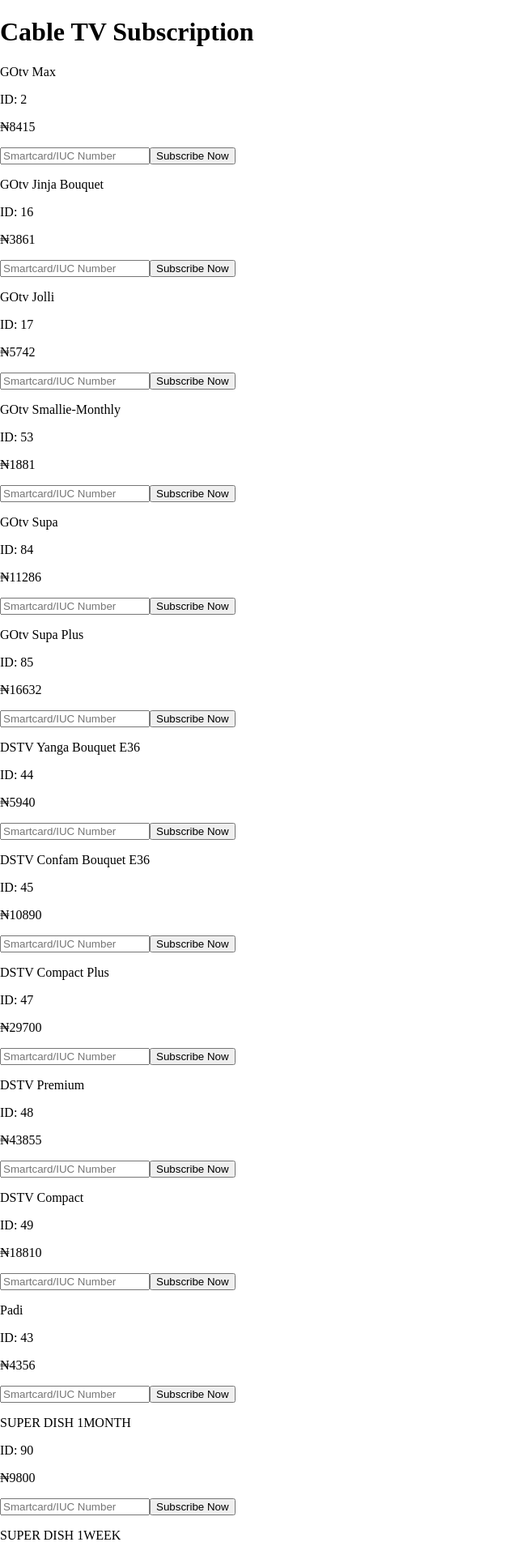
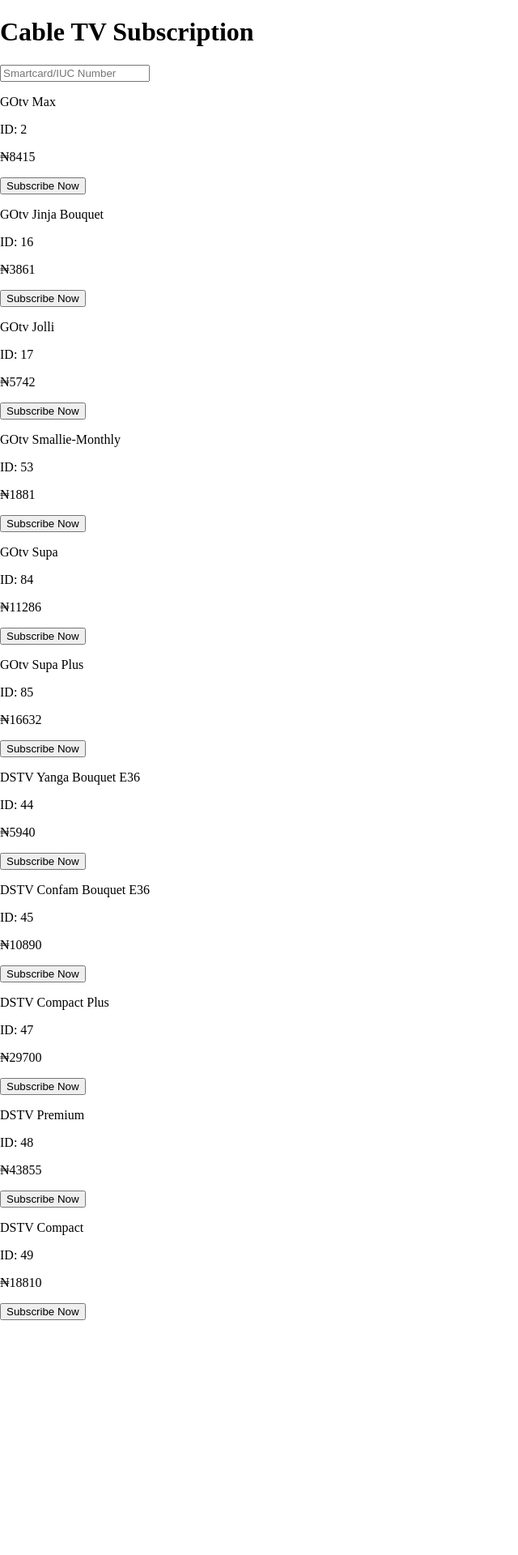
Before and after one commit to b2703872-del/Exlowg, a Next.js app: page /cable in a window 1280 px wide. Shown: the top 1920 px of the page at 81% size, without its empty margins (0-640 px from the left). After the commit the page ends 1630 px from the top, so only its background shows below. Built offline with nearby package versions, Linux system fonts and the light colour scheme.

Commit message:
Add subscription functionality for cable plans

```diff
--- a/app/cable/page.tsx
+++ b/app/cable/page.tsx
@@ -1,3 +1,6 @@
+"use client"
+import { useState } from "react"
+
 const cablePlans = [
   // GOTV
   { id: 2, name: "GOtv Max", amount: 8415 },
@@ -13,30 +16,59 @@
   { id: 47, name: "DSTV Compact Plus", amount: 29700 },
   { id: 48, name: "DSTV Premium", amount: 43855 },
   { id: 49, name: "DSTV Compact", amount: 18810 },
-
-  // OTHER
-  { id: 43, name: "Padi", amount: 4356 },
-  { id: 90, name: "SUPER DISH 1MONTH", amount: 9800 },
-  { id: 95, name: "SUPER DISH 1WEEK", amount: 3300 },
-  { id: 88, name: "BASIC DISH 1MONTH", amount: 5100 },
-  { id: 93, name: "BASIC DISH 1WEEK", amount: 1700 },
 ]
 
 export default function CablePage() {
+  const [smartcard, setSmartcard] = useState("")
+  const [loading, setLoading] = useState(false)
+
+  const handleSubscribe = async (plan: any) => {
+    if(!smartcard){
+      alert("Please enter Smartcard/IUC Number")
+      return
+    }
+    setLoading(true)
+    const res = await fetch("/api/buy", {
+      method: "POST",
+      headers: {"Content-Type": "application/json"},
+      body: JSON.stringify({
+        service: "cable",
+        smartcard: smartcard,
+        plan_id: plan.id
+      })
+    })
+    const data = await res.json()
+    alert(data.message || data.status)
+    setLoading(false)
+  }
+
   return (
     <main className="p-4 bg-gray-50 min-h-screen">
       <h1 className="text-xl font-bold mb-4">Cable TV Subscription</h1>
+
+      <input
+        value={smartcard}
+        onChange={(e) => setSmartcard(e.target.value)}
+        placeholder="Smartcard/IUC Number"
+        className="border p-3 w-full rounded-lg mb-4"
+      />
+
       {cablePlans.map(plan => (
         <div key={plan.id} className="bg-white p-4 rounded-xl shadow mb-3">
-          <div className="flex justify-between">
+          <div className="flex justify-between mb-2">
             <div>
               <p className="font-bold">{plan.name}</p>
               <p className="text-xs text-gray-500">ID: {plan.id}</p>
             </div>
             <p className="font-bold text-purple-600">₦{plan.amount}</p>
           </div>
-          <input placeholder="Smartcard/IUC Number" className="border p-2 w-full rounded-lg mt-2 mb-2" />
-          <button className="bg-purple-600 text-white w-full p-2 rounded-lg">Subscribe Now</button>
+          <button
+            onClick={() => handleSubscribe(plan)}
+            disabled={loading}
+            className="bg-purple-600 text-white w-full p-2 rounded-lg disabled:bg-gray-400"
+          >
+            {loading ? "Processing..." : "Subscribe Now"}
+          </button>
         </div>
       ))}
     </main>
```
